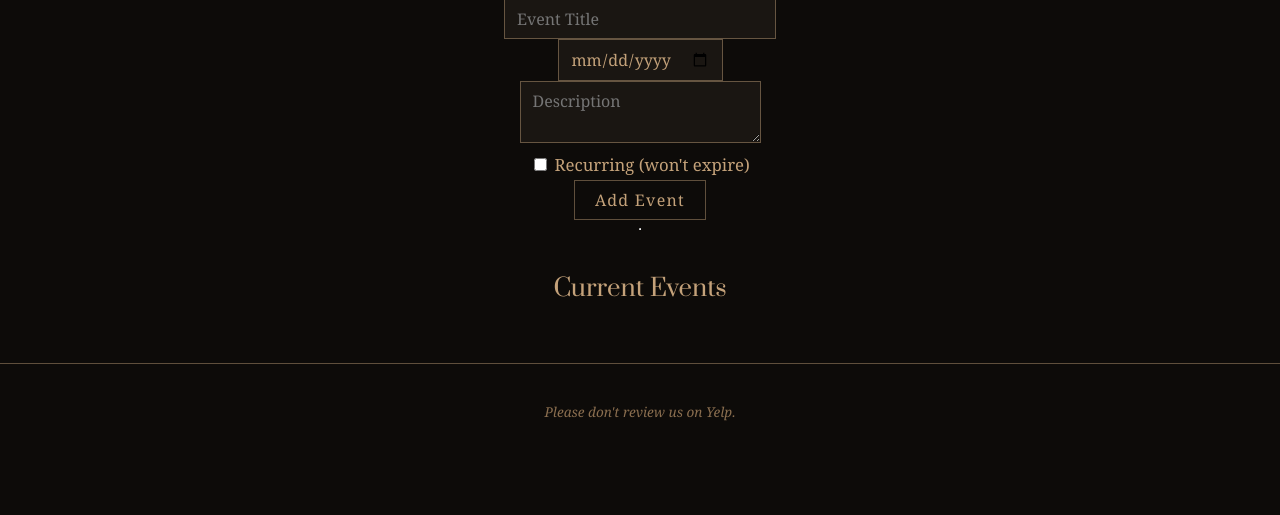
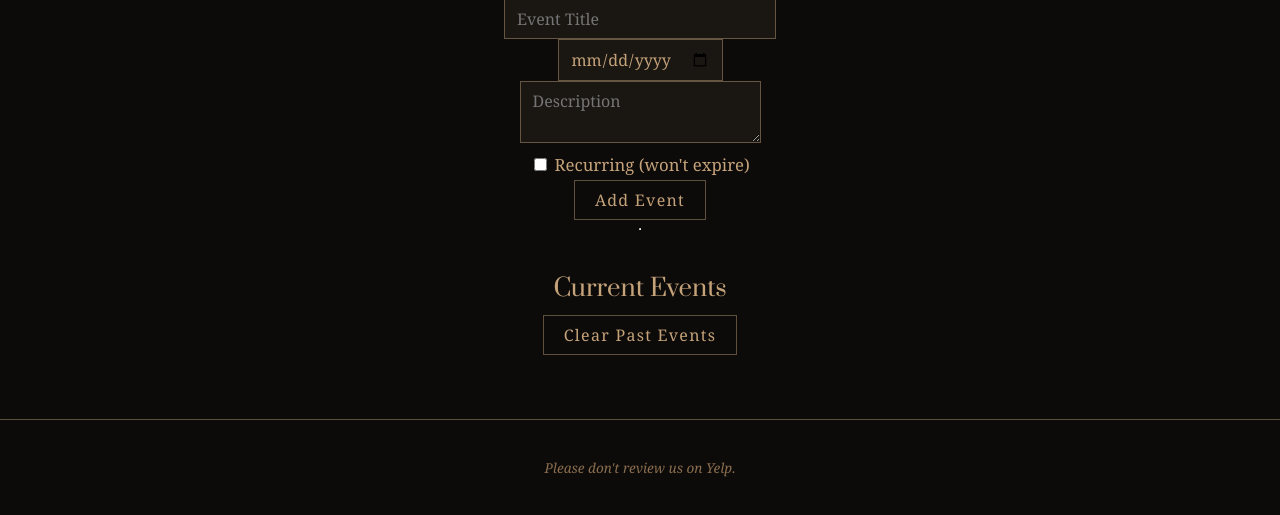
Before and after one commit to RishiSadhir/TAPS-AND-TAKEOUT, a Flask app: page /admin-events in a window 1280 px wide. Shown: the part 514-1029 px from the top of the page. Before the commit the page ends 935 px from the top, so only its background shows below. Run offline with Flask 3, Linux system fonts and the light colour scheme; the visitor is signed in with stand-in values (Sample User, id 1); some libraries are stand-ins or nearby versions; some web fonts are replaced.

Commit message:
Add Clear Past Events button to admin panel
Removes all non-pinned events older than yesterday in one click.
Pinned (recurring) events are preserved.

Co-Authored-By: Claude Sonnet 4.6 <noreply@anthropic.com>

```diff
--- a/app.py
+++ b/app.py
@@ -133,6 +133,12 @@ def admin_events():
                 log.info("Admin: deleted event '%s'", events[idx]["title"])
                 events.pop(idx)
 
+        elif action == "clear_past":
+            yesterday = date.today() - timedelta(days=1)
+            before = len(events)
+            events = [e for e in events if e.get('pinned') or e['date'] >= yesterday]
+            log.info("Admin: cleared %d past event(s)", before - len(events))
+
         save_events(events)
         return redirect(url_for("admin_events"))
 
--- a/templates/admin_events.html
+++ b/templates/admin_events.html
@@ -17,6 +17,11 @@
   <hr>
 
   <h2>Current Events</h2>
+  <form method="post" style="margin-bottom: 1rem;">
+    <input type="hidden" name="csrf_token" value="{{ csrf_token() }}">
+    <input type="hidden" name="action" value="clear_past">
+    <button type="submit" onclick="return confirm('Remove all past events?')">Clear Past Events</button>
+  </form>
   {% for event in events %}
     <form method="post" style="margin-bottom: 1rem;">
       <input type="hidden" name="csrf_token" value="{{ csrf_token() }}">
```
Also changed, not shown: tests.py (+14 -0 lines).
